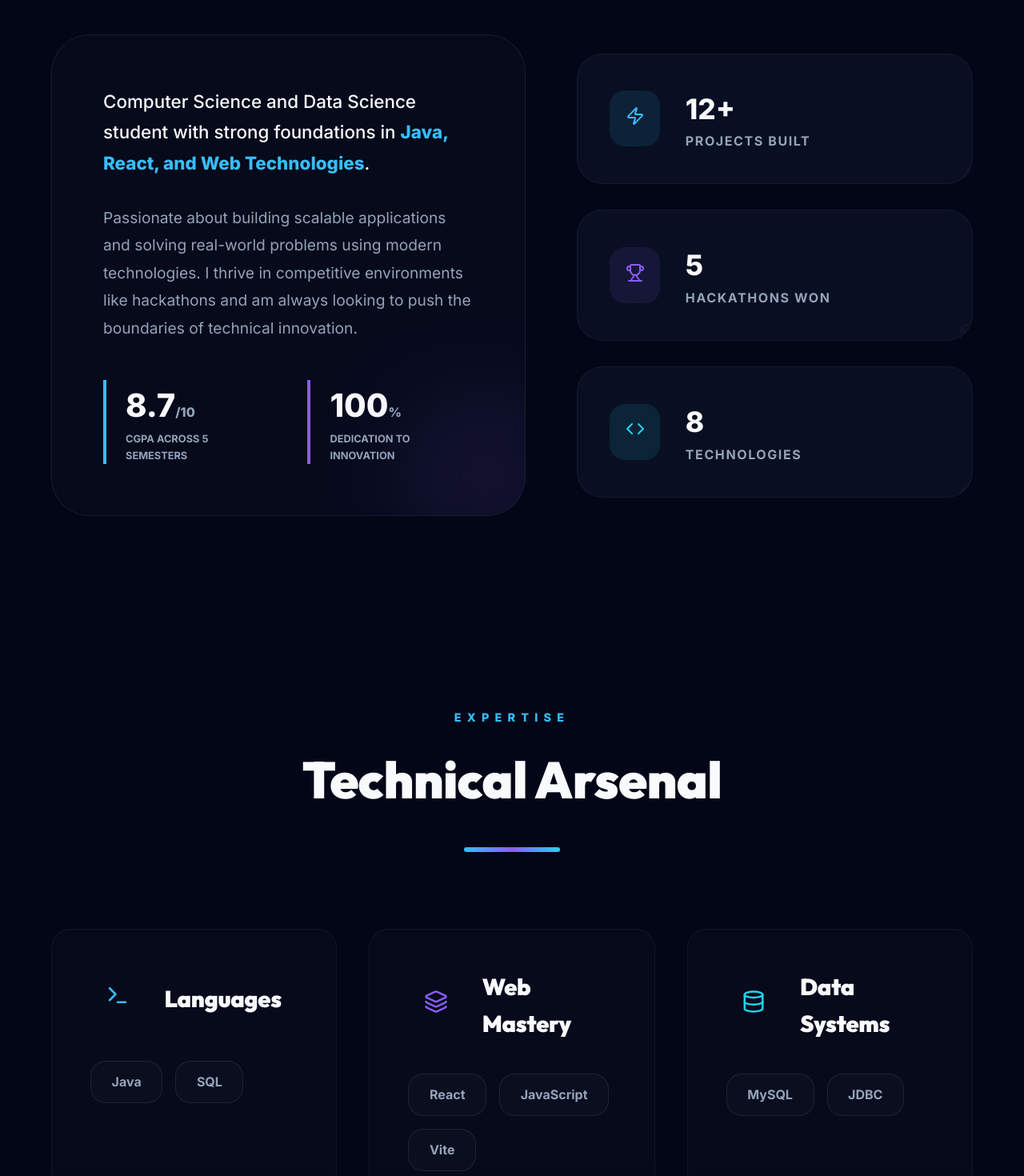
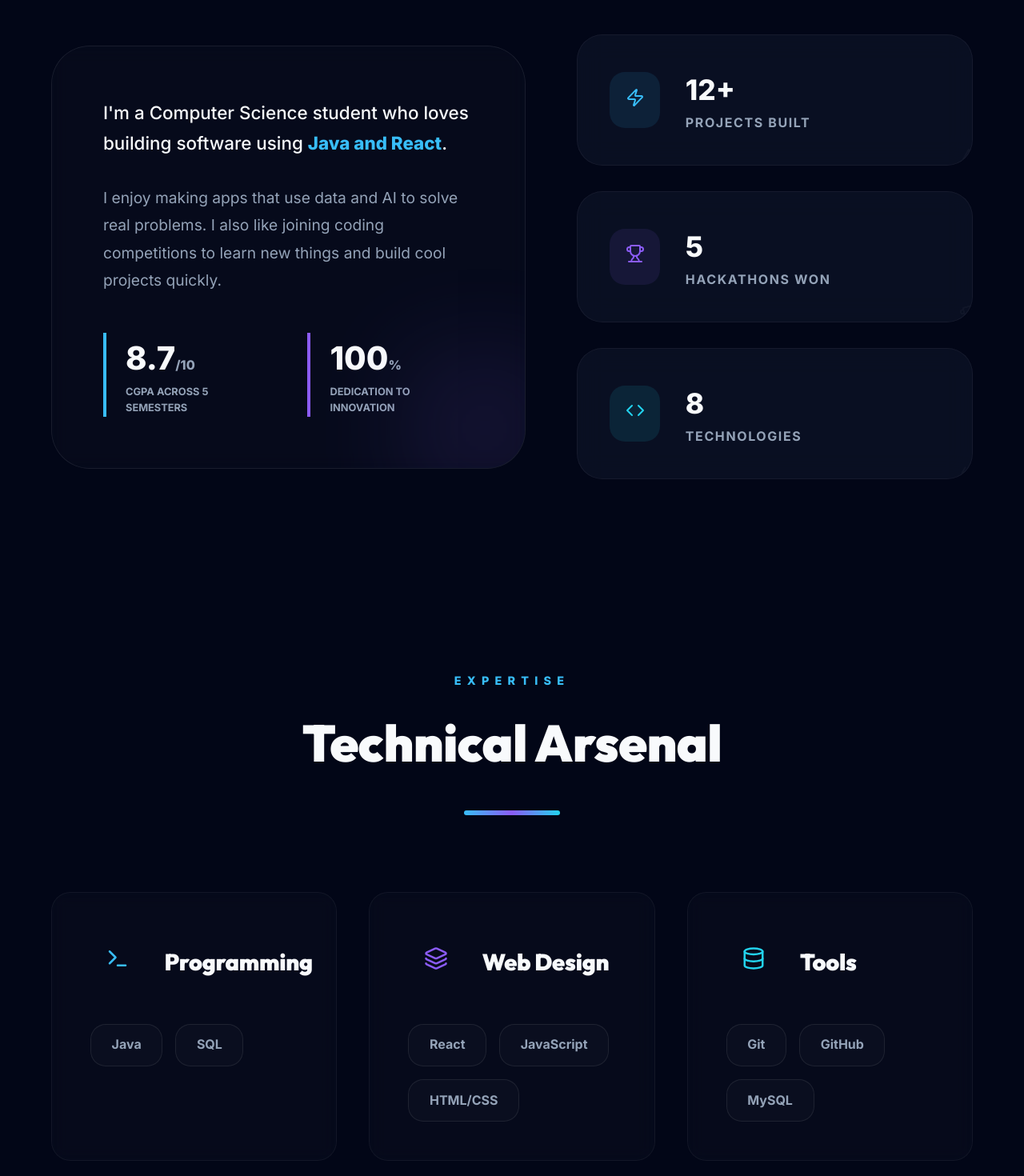
Before and after one commit to Hari-2426/MyPortfolio, a React (Vite) app: page / in a window 1280 px wide. Shown: the part 1330-2800 px from the top of the page at 80% size. Built offline with nearby package versions, Linux system fonts and the light colour scheme.

Commit message:
Simplify language in portfolio content and update design elements

```diff
--- a/src/App.jsx
+++ b/src/App.jsx
@@ -220,7 +220,7 @@ const Navbar = () => {
 };
 
 const Hero = () => {
-  const titles = ["Software Developer", "Java Developer", "React Developer", "Professional Coder"];
+  const titles = ["Web Developer", "Java Developer", "AI Learner", "Problem Solver"];
   const [index, setIndex] = useState(0);
   const [text, setText] = useState('');
   const [isDeleting, setIsDeleting] = useState(false);
@@ -258,7 +258,7 @@ const Hero = () => {
             <span style={{ color: 'var(--neon-blue)' }}>&gt;</span> {text}<span style={{ borderRight: '4px solid var(--neon-cyan)', animation: 'blink 1s infinite' }}></span>
           </div>
           <p style={{ maxWidth: '600px', color: 'var(--text-secondary)', marginBottom: '3.5rem', fontSize: '1.25rem', lineHeight: 1.6, marginInline: 'auto' }}>
-            "Building intelligent web applications and innovative digital solutions."
+            "I build smart websites and apps that help solve problems using modern tools."
           </p>
           <div className="hero-btns" style={{ display: 'flex', gap: '2rem' }}>
             <motion.button
@@ -354,10 +354,10 @@ const About = () => {
           <div className="glass-card" style={{ padding: 'clamp(2rem, 5vw, 4rem)', borderRadius: '3rem', position: 'relative', overflow: 'hidden', border: '1px solid rgba(255,255,255,0.08)' }}>
             <div style={{ position: 'absolute', bottom: '-50px', right: '-50px', width: '200px', height: '200px', background: 'var(--neon-purple)', opacity: 0.1, filter: 'blur(60px)' }}></div>
             <p style={{ fontSize: '1.4rem', color: 'var(--text-primary)', marginBottom: '2rem', lineHeight: 1.7, fontWeight: 500 }}>
-              Computer Science and Data Science student with strong foundations in <span style={{ color: 'var(--neon-blue)', fontWeight: 800 }}>Java, React, and Web Technologies</span>.
+              I'm a Computer Science student who loves building software using <span style={{ color: 'var(--neon-blue)', fontWeight: 800 }}>Java and React</span>.
             </p>
             <p style={{ color: 'var(--text-secondary)', fontSize: '1.2rem', lineHeight: 1.8, marginBottom: '2rem' }}>
-              Passionate about building scalable applications and solving real-world problems using modern technologies. I thrive in competitive environments like hackathons and am always looking to push the boundaries of technical innovation.
+              I enjoy making apps that use data and AI to solve real problems. I also like joining coding competitions to learn new things and build cool projects quickly.
             </p>
             <div className="about-stats">
               <div style={{ borderLeft: '4px solid var(--neon-blue)', paddingLeft: '1.5rem' }}>
@@ -393,9 +393,9 @@ const About = () => {
 
 const Skills = () => {
   const groups = [
-    { title: "Languages", skills: ["Java", "SQL"], icon: <Terminal />, color: 'var(--neon-blue)', glow: 'rgba(56, 189, 248, 0.4)' },
-    { title: "Web Mastery", skills: ["React", "JavaScript", "Vite"], icon: <Layers />, color: 'var(--neon-purple)', glow: 'rgba(139, 92, 246, 0.4)' },
-    { title: "Data Systems", skills: ["MySQL", "JDBC"], icon: <Database />, color: 'var(--neon-cyan)', glow: 'rgba(34, 211, 238, 0.4)' },
+    { title: "Programming", skills: ["Java", "SQL"], icon: <Terminal />, color: 'var(--neon-blue)', glow: 'rgba(56, 189, 248, 0.4)' },
+    { title: "Web Design", skills: ["React", "JavaScript", "HTML/CSS"], icon: <Layers />, color: 'var(--neon-purple)', glow: 'rgba(139, 92, 246, 0.4)' },
+    { title: "Tools", skills: ["Git", "GitHub", "MySQL"], icon: <Database />, color: 'var(--neon-cyan)', glow: 'rgba(34, 211, 238, 0.4)' },
   ];
 
   return (
@@ -446,22 +446,22 @@ const Skills = () => {
 const Projects = () => {
   const list = [
     {
-      title: "AgriTech Smart Farming",
-      problem: "Farmers struggle with unpredictable crop planning and limited market reach.",
-      solution: "An AI-powered dashboard offering predictive analytics and direct consumer connections.",
-      impact: "Optimized crop yields and increased farmer revenue by providing data-driven decision tools.",
-      tech: ["React", "JavaScript", "Vite"],
+      title: "AgriTech Farming App",
+      problem: "Farmers find it hard to plan crops and reach markets.",
+      solution: "A simple website that uses data to help farmers choose the best crops.",
+      impact: "Helps farmers make better choices and grow more food.",
+      tech: ["React", "JavaScript", "AI"],
       image: "https://images.unsplash.com/photo-1592982537447-7440770cbfc9?auto=format&fit=crop&q=80&w=800",
       color: 'var(--neon-blue)',
       github: "https://github.com/Hari-2426",
       live: "https://github.com/Hari-2426"
     },
     {
-      title: "Driver Management System",
-      problem: "Logistics companies face inefficiencies in driver tracking and performance evaluation.",
-      solution: "A robust Java-based administration system with real-time analytics and modular tracking.",
-      impact: "Streamlined operational efficiency and improved safety monitoring through automated reporting.",
-      tech: ["Java", "OOP", "MySQL"],
+      title: "Driver Management Tool",
+      problem: "Companies find it hard to keep track of their drivers.",
+      solution: "A professional tool that makes it easy to manage driver records and details.",
+      impact: "Made working with driver data much faster and easier.",
+      tech: ["Java", "MySQL"],
       image: "https://images.unsplash.com/photo-1544620347-c4fd4a3d5957?auto=format&fit=crop&q=80&w=800",
       color: 'var(--neon-purple)',
       github: "https://github.com/Hari-2426",
@@ -546,26 +546,26 @@ const Achievements = () => {
     {
       title: "1st Place",
       event: "National Level Hackathon",
-      desc: "Secured top position among 100+ competing teams nationwide. Developed a smart logistics solution.",
+      desc: "Won the top prize among 100 teams from across the country for building a smart delivery tool.",
       color: "#fbbf24",
       glow: "rgba(251, 191, 36, 0.4)",
-      impact: "Credibility: High • Scale: National"
+      impact: "Level: National"
     },
     {
       title: "3rd Place",
       event: "Vibe Coding Hackathon",
-      desc: "Recognized for rapid prototyping and seamless integration of modern web frameworks.",
+      desc: "Won 3rd place for building a website quickly using modern coding tools.",
       color: "#38bdf8",
       glow: "rgba(56, 189, 248, 0.4)",
-      impact: "Credibility: Elite • Scale: Regional"
+      impact: "Level: Regional"
     },
     {
       title: "3rd Place",
       event: "College Tech Fest",
-      desc: "Awarded for technical presentation excellence and innovative software architecture.",
+      desc: "Won an award for creating an innovative software design and a great presentation.",
       color: "#8b5cf6",
       glow: "rgba(139, 92, 246, 0.4)",
-      impact: "Credibility: Strong • Scale: Campus"
+      impact: "Level: Campus"
     },
   ];
 
```
